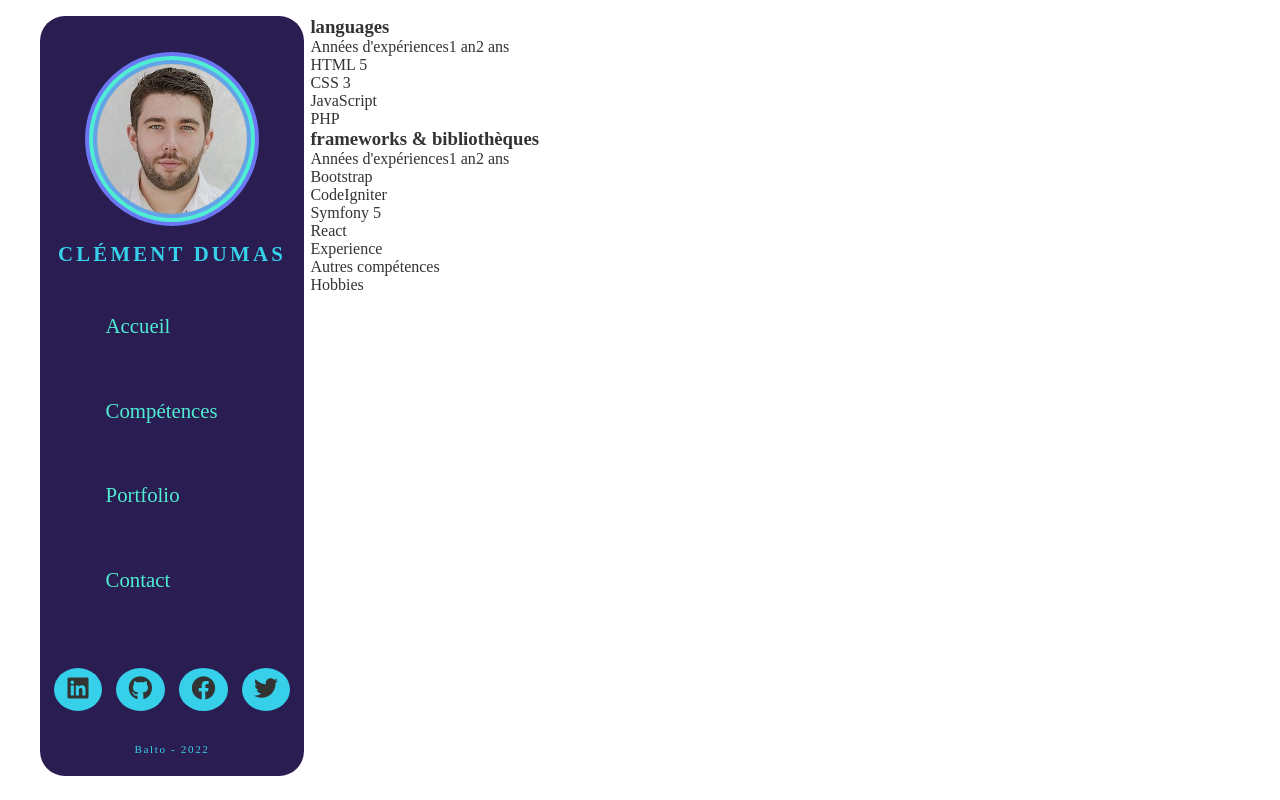
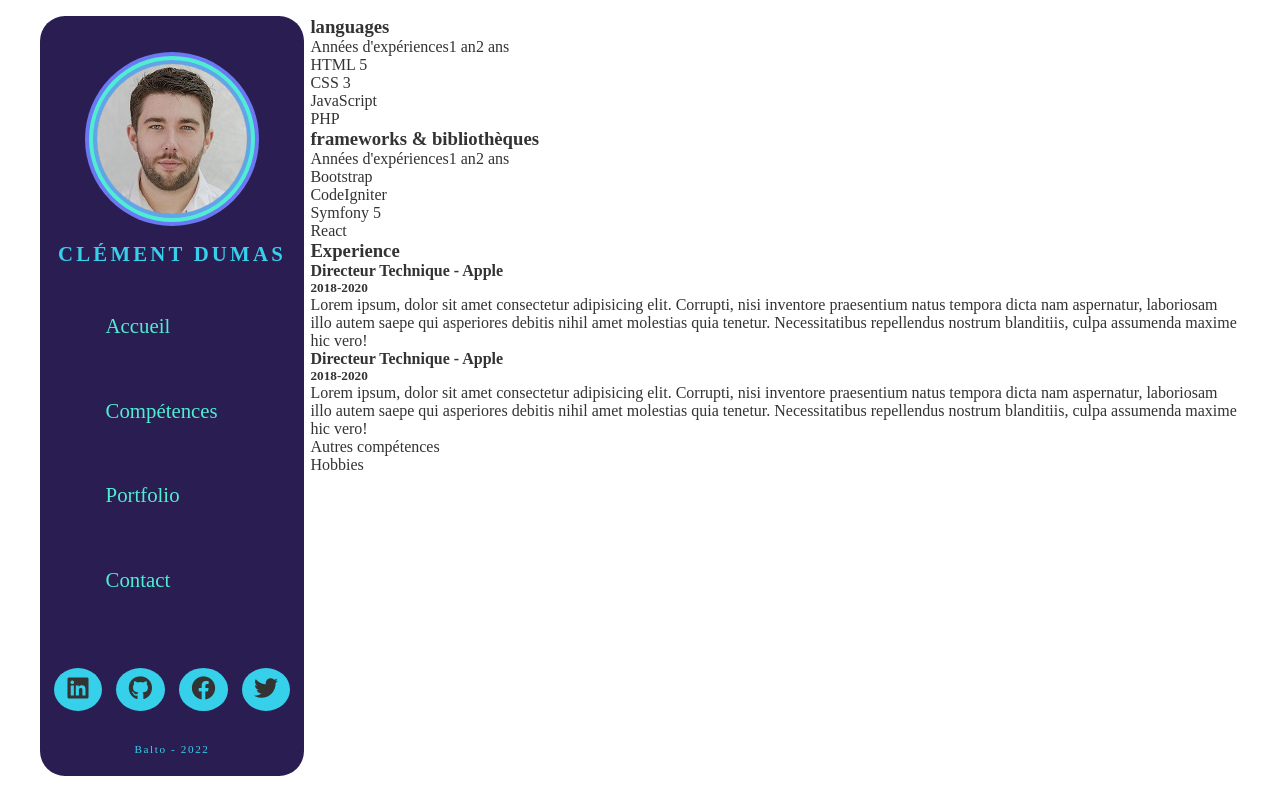
Before and after one commit to BaltoClem/CV_React, a React (Create React App) app: page /knowledges in a window 1280 px wide. Built offline with nearby package versions, Linux system fonts and the light colour scheme; some icons are missing; a web font is replaced by a local one; what lord-icon-element would draw is missing.

Commit message:
Mise en page Experience

```diff
--- a/src/components/knowledges/Experience.js
+++ b/src/components/knowledges/Experience.js
@@ -3,7 +3,25 @@ import React from 'react';
 const Experience = () => {
     return (
         <div>
-            Experience
+            <div className="experience">
+                <h3>Experience</h3>
+                <div className="exp-1">
+                    <h4>Directeur Technique - Apple</h4>
+                    <h5>2018-2020</h5>
+                    <p>Lorem ipsum, dolor sit amet consectetur adipisicing elit. Corrupti,
+                        nisi inventore praesentium natus tempora dicta nam aspernatur, laboriosam illo autem saepe qui
+                        asperiores debitis nihil amet molestias quia tenetur. Necessitatibus repellendus nostrum blanditiis,
+                        culpa assumenda maxime hic vero!</p>
+                </div>
+                <div className="exp-2">
+                    <h4>Directeur Technique - Apple</h4>
+                    <h5>2018-2020</h5>
+                    <p>Lorem ipsum, dolor sit amet consectetur adipisicing elit. Corrupti,
+                        nisi inventore praesentium natus tempora dicta nam aspernatur, laboriosam illo autem saepe qui
+                        asperiores debitis nihil amet molestias quia tenetur. Necessitatibus repellendus nostrum blanditiis,
+                        culpa assumenda maxime hic vero!</p>
+                </div>
+            </div>
         </div>
     );
 };
```
